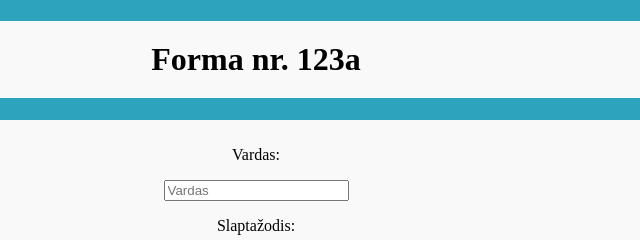
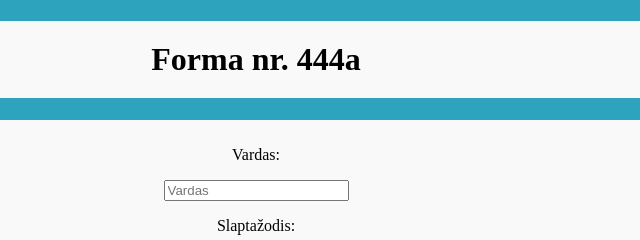
Before and after one commit to EmaBrr/myfirstform, a plain HTML site: page index.html in a window 1280 px wide. Shown: the top 240 px of the page, 384-1024 px from the left. Drawn offline with Linux system fonts and the light colour scheme.

Commit message:
changed header

```diff
--- a/index.html
+++ b/index.html
@@ -8,7 +8,7 @@
 
 <body>
 
-   <h1>Forma nr. 123a</h1>
+   <h1>Forma nr. 444a</h1>
     <form  action="" method="GET" enctype="multipart/form-data">
         <div >
             <p>Vardas:</p>
```
